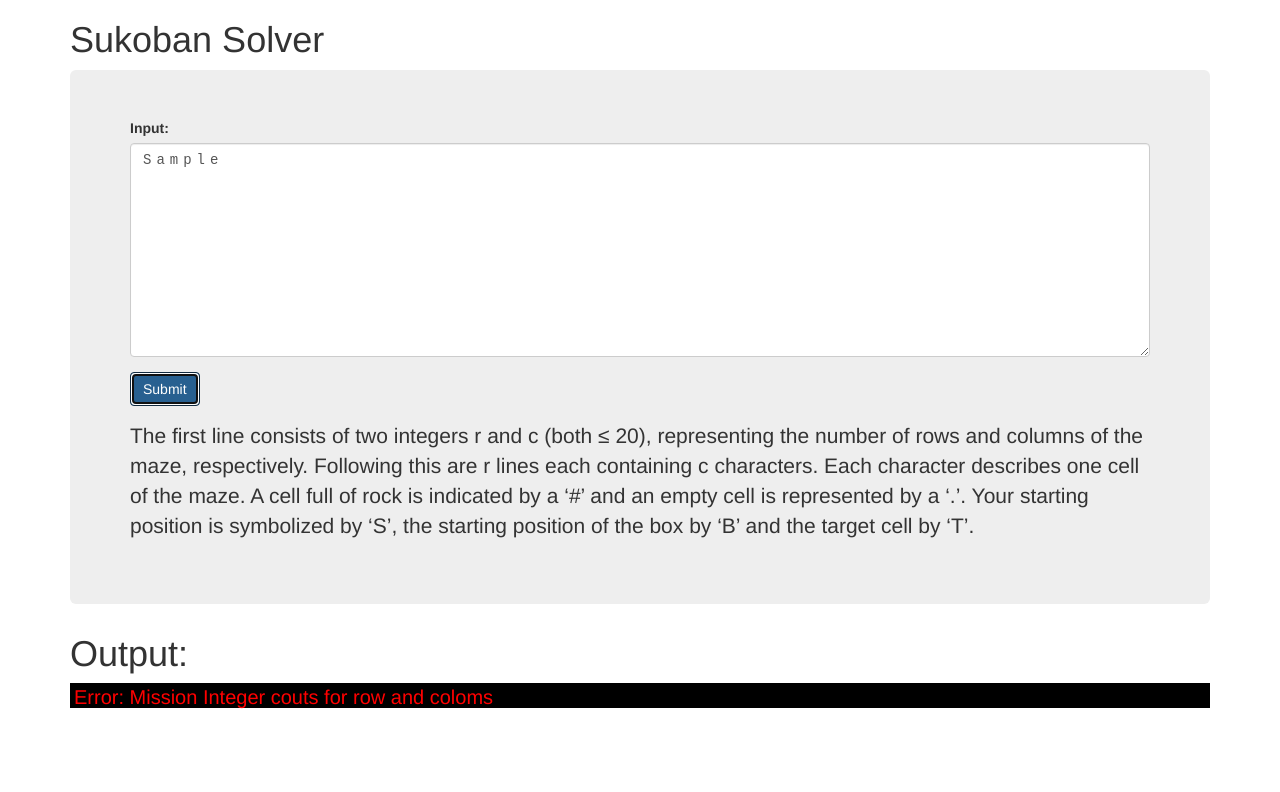
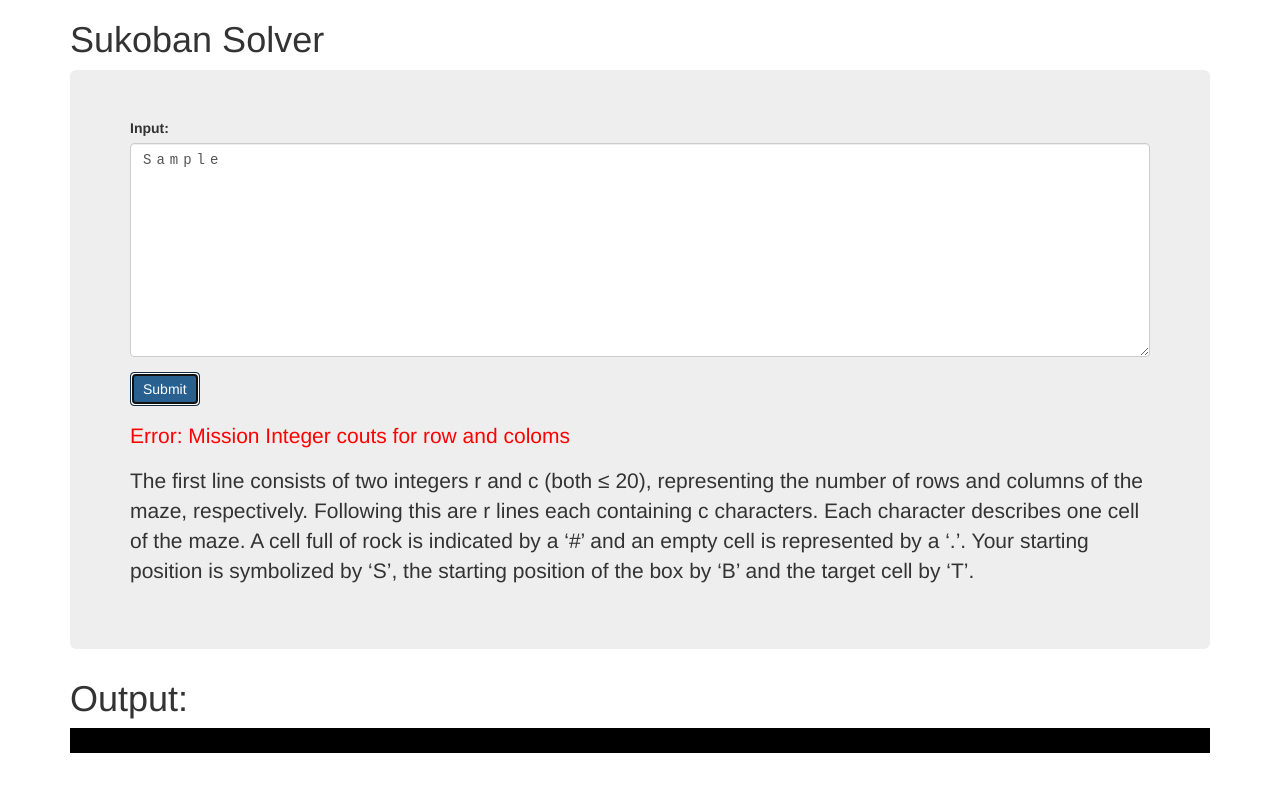
Before and after one commit to shashank23p/sukoban, a website with bundled scripts: page index.html in a window 1280 px wide. Both pictures are taken after typing "Sample" into the empty fields and a click on the button "Submit". Built offline with nearby package versions, Linux system fonts and the light colour scheme.

Commit message:
changed error display location

```diff
--- a/index.html
+++ b/index.html
@@ -33,6 +33,7 @@
         <div class="form-group">
           <button class="btn btn-primary" id="loadInputBtn">Submit</button>
         </div>
+        <p id="error"></p>
         <p>
           The first line consists of two integers r and c (both ≤ 20),
           representing the number of rows and columns of the maze, respectively.
--- a/script.js
+++ b/script.js
@@ -6,10 +6,7 @@ $("#loadInputBtn").click(function () {
   const input = $("#input").val();
   const sukobanData = sukoban(input);
   var mazeMatrix = sukobanData.mazeMatrix;
-  if (sukobanData.error)
-    return $("#output").html(
-      `<p style=color:red>Error: ${sukobanData.error}<p>`
-    );
+  if (sukobanData.error) return $("#error").html(`Error: ${sukobanData.error}`);
   else if (sukobanData.pathsFound == 0) {
     updateMaze(mazeMatrix, sukobanData.startPosition.toString());
     return $("#output").text(-1);
--- a/style.css
+++ b/style.css
@@ -19,6 +19,7 @@
   color: limegreen;
   padding: 0px 0px 2px 4px;
   margin: 10px 0px;
+  overflow-x: scroll;
 }
 .box,
 .target,
@@ -58,3 +59,6 @@
   margin-bottom: 10px;
   padding: 10px;
 }
+#error {
+  color: red;
+}
```
